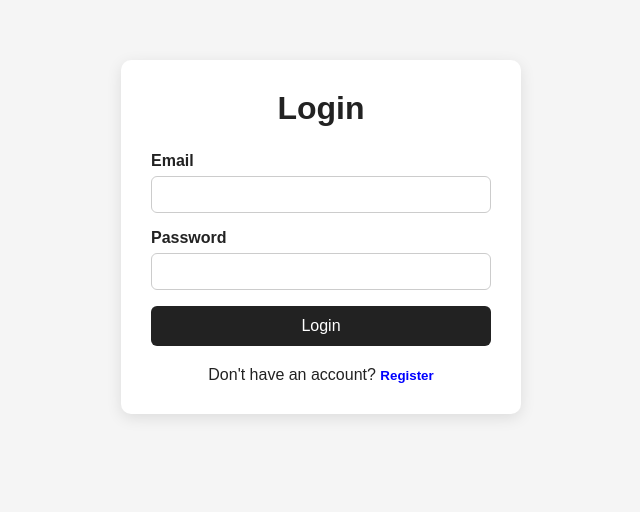
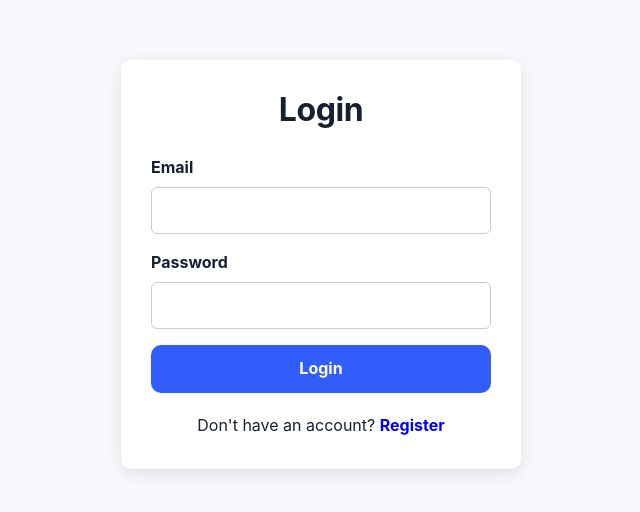
Before and after one commit to pranjal07vk/ShopKart, a React (Vite) app in the folder Frontened/: page /login in a window 1280 px wide. Shown: the top 512 px of the page, without its empty margins (319-959 px from the left). Built offline with nearby package versions, Linux system fonts and the light colour scheme; no server answers.

Commit message:
modified existing css

```diff
--- a/Frontened/src/App.css
+++ b/Frontened/src/App.css
@@ -670,3 +670,219 @@ nav button:hover {
     position: static;
   }
 }
+
+
+/* ========================================
+   SHOPKART — GLOBAL DESIGN FOUNDATION
+======================================== */
+
+:root {
+  --primary: #315efb;
+  --primary-hover: #2448d8;
+  --text-main: #172033;
+  --text-muted: #697386;
+  --background: #f6f8fc;
+  --surface: #ffffff;
+  --border: #e5e9f2;
+  --success: #16845b;
+  --danger: #d9364f;
+  --radius: 14px;
+  --shadow: 0 4px 20px rgba(23, 32, 51, 0.06);
+  --shadow-hover: 0 12px 30px rgba(23, 32, 51, 0.10);
+}
+
+* {
+  box-sizing: border-box;
+}
+
+html {
+  scroll-behavior: smooth;
+}
+
+body {
+  margin: 0;
+  font-family: Inter, -apple-system, BlinkMacSystemFont, "Segoe UI",
+    Arial, sans-serif;
+  background: var(--background);
+  color: var(--text-main);
+  line-height: 1.6;
+  -webkit-font-smoothing: antialiased;
+}
+
+h1,
+h2,
+h3,
+h4,
+p {
+  margin-top: 0;
+}
+
+h1,
+h2,
+h3 {
+  line-height: 1.25;
+  letter-spacing: -0.4px;
+}
+
+button,
+input,
+select,
+textarea {
+  font: inherit;
+}
+
+button {
+  cursor: pointer;
+  transition:
+    background-color 0.2s ease,
+    color 0.2s ease,
+    transform 0.2s ease,
+    box-shadow 0.2s ease;
+}
+
+button:disabled {
+  cursor: not-allowed;
+  opacity: 0.6;
+}
+
+input,
+select,
+textarea {
+  color: var(--text-main);
+}
+
+input:focus,
+select:focus,
+textarea:focus {
+  outline: none;
+  border-color: var(--primary) !important;
+  box-shadow: 0 0 0 3px rgba(49, 94, 251, 0.12);
+}
+
+a {
+  color: var(--primary);
+  text-decoration: none;
+}
+
+a:hover {
+  color: var(--primary-hover);
+}
+
+img {
+  max-width: 100%;
+}
+
+/* ========================================
+   NAVBAR
+======================================== */
+
+nav {
+  position: sticky;
+  top: 0;
+  z-index: 100;
+  display: flex;
+  align-items: center;
+  justify-content: space-between;
+  flex-wrap: wrap;
+  gap: 14px;
+  padding: 16px 5%;
+  background: rgba(255, 255, 255, 0.96);
+  color: var(--text-main);
+  border-bottom: 1px solid var(--border);
+  box-shadow: 0 2px 12px rgba(23, 32, 51, 0.04);
+  backdrop-filter: blur(12px);
+}
+
+nav h2 {
+  margin: 0 auto 0 0;
+  color: var(--primary);
+  font-size: 26px;
+  font-weight: 800;
+  letter-spacing: -1px;
+}
+
+nav button {
+  padding: 9px 14px;
+  border: 1px solid transparent;
+  border-radius: 9px;
+  background: transparent;
+  color: #4b5568;
+  font-size: 14px;
+  font-weight: 600;
+}
+
+nav button:hover {
+  background: #eef2ff;
+  color: var(--primary);
+  transform: translateY(-1px);
+}
+
+nav button:focus-visible,
+button:focus-visible,
+a:focus-visible {
+  outline: 3px solid rgba(49, 94, 251, 0.35);
+  outline-offset: 3px;
+}
+
+/* ========================================
+   SHARED BUTTON STYLE
+======================================== */
+
+.form-button,
+.product-info button,
+.product-details-info button,
+.cart-summary button,
+.wishlist-primary-button,
+.wishlist-view-button,
+.continue-shopping-button {
+  border: none;
+  border-radius: 10px;
+  background: var(--primary);
+  color: white;
+  font-weight: 650;
+}
+
+.form-button:hover,
+.product-info button:hover,
+.product-details-info button:hover,
+.cart-summary button:hover,
+.wishlist-primary-button:hover,
+.wishlist-view-button:hover,
+.continue-shopping-button:hover {
+  background: var(--primary-hover);
+  box-shadow: 0 5px 14px rgba(49, 94, 251, 0.2);
+  transform: translateY(-1px);
+}
+
+/* ========================================
+   RESPONSIVE NAVBAR
+======================================== */
+
+@media (max-width: 700px) {
+  nav {
+    position: relative;
+    justify-content: flex-start;
+    gap: 8px;
+    padding: 14px 16px;
+  }
+
+  nav h2 {
+    width: 100%;
+    margin-bottom: 6px;
+    font-size: 24px;
+  }
+
+  nav button {
+    padding: 8px 10px;
+    font-size: 13px;
+  }
+}
+
+@media (prefers-reduced-motion: reduce) {
+  *,
+  *::before,
+  *::after {
+    scroll-behavior: auto !important;
+    transition-duration: 0.01ms !important;
+  }
+}
```
